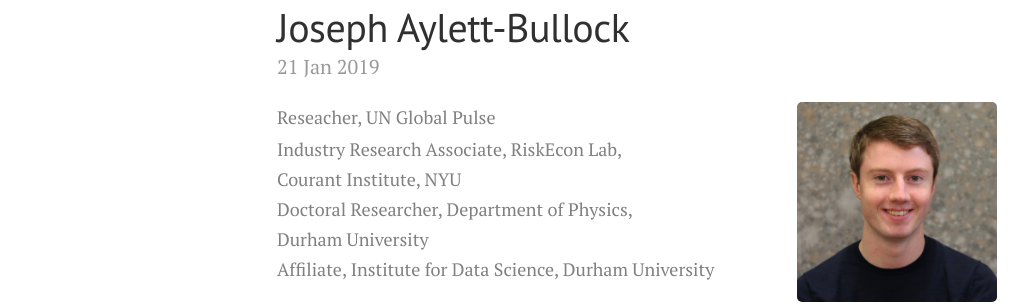
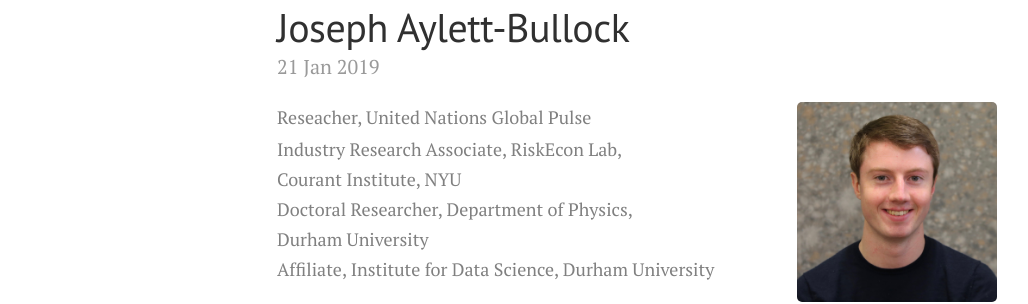
Before and after one commit to JosephPB/josephpb.github.io, a Jekyll site: the page built from _posts/2019-01-21-introducing-UNGA.md, in a window 1280 px wide. Shown: the part 130-434 px from the top of the page, without its empty margins (3-1031 px from the left). Built offline with Jekyll 4.4.1, drawn with Linux system fonts in a browser that asks for light colours.

Commit message:
updating UN to fill name

```diff
--- a/_posts/2019-01-21-introducing-UNGA.md
+++ b/_posts/2019-01-21-introducing-UNGA.md
@@ -4,7 +4,7 @@ title: Joseph Aylett-Bullock
 ---
 <kbd><img style="float: right; margin-left: 10px;" width="200" height="200" src="https://josephpb.github.io/images/J_Bullock.jpg"></kbd>
 <span style="color:grey;font-size: 0.9em">
-Reseacher, UN Global Pulse<br/>
+Reseacher, United Nations Global Pulse<br/>
 Industry Research Associate, RiskEcon Lab, <br/>Courant Institute, NYU<br/>
 Doctoral Researcher, Department of Physics, <br/>Durham University<br/>
 Affiliate, Institute for Data Science, Durham University<br/>
```
